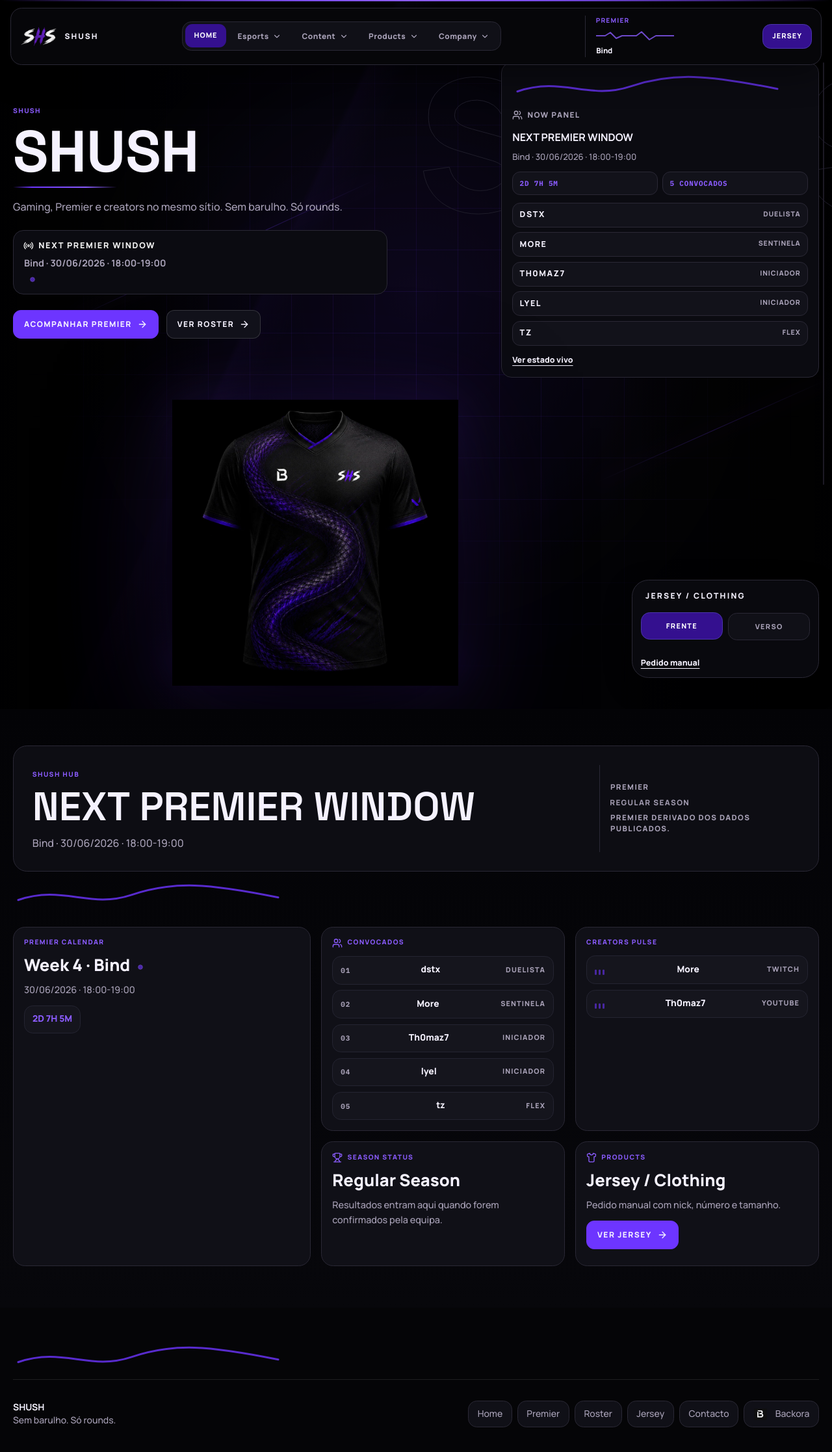
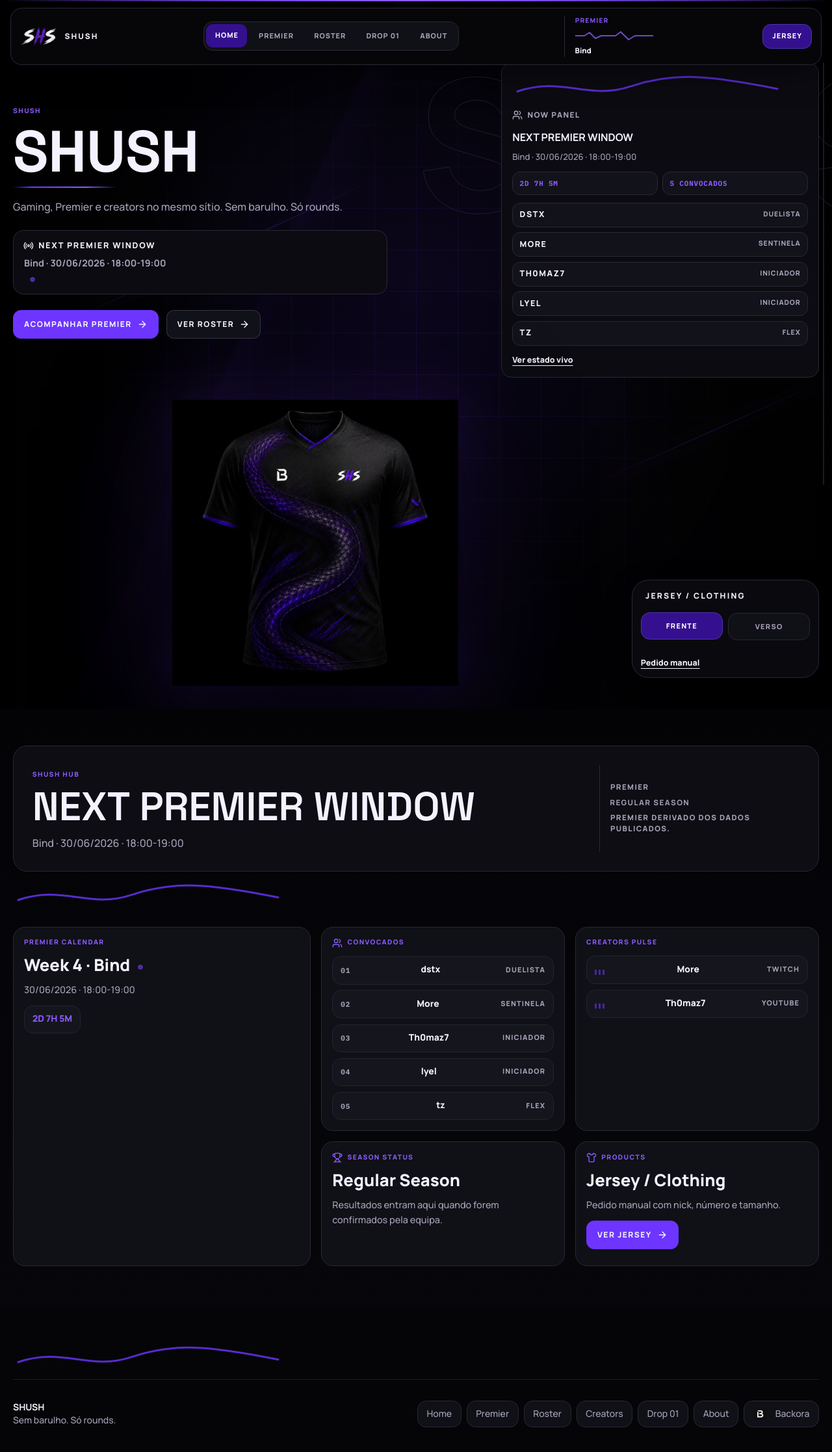
Before and after one commit to dstx11/Shush, a React (Vite) app: page / in a window 1280 px wide. Shown: the top 2234 px of the page at 65% size. Built offline with nearby package versions, Linux system fonts and the light colour scheme.

Commit message:
Simplify public navigation around core SHUSH areas

```diff
--- a/src/data/nav.ts
+++ b/src/data/nav.ts
@@ -1,69 +1,28 @@
-export type NavSubItem = {
-  label: string;
-  href: string;
-  description: string;
-};
-
-export type NavGroup = {
+export type NavItem = {
   id: string;
   label: string;
   href: string;
-  items?: NavSubItem[];
 };
 
-export const navGroups: NavGroup[] = [
+export const navItems: NavItem[] = [
   { id: 'home', label: 'Home', href: '/' },
-  {
-    id: 'esports',
-    label: 'Esports',
-    href: '/esports',
-    items: [
-      { label: 'Overview', href: '/esports', description: 'Mapa competitivo.' },
-      { label: 'Valorant', href: '/esports/valorant', description: 'Divisão ativa.' },
-      { label: 'Premier', href: '/esports/valorant/premier', description: 'Calendário, score e próxima janela.' },
-      { label: 'Roster', href: '/esports/valorant/roster', description: 'Lineup e roles.' },
-      { label: 'Results', href: '/esports/valorant/results', description: 'Últimos jogos.' },
-      { label: 'Tournament Results', href: '/esports/valorant/tournaments', description: 'Fechos de seasons e torneios.' },
-    ],
-  },
-  {
-    id: 'content',
-    label: 'Content',
-    href: '/content',
-    items: [
-      { label: 'Overview', href: '/content', description: 'Creators da SHUSH.' },
-      { label: 'More', href: '/content/more', description: 'Twitch.' },
-      { label: 'Th0maz7', href: '/content/th0maz7', description: 'YouTube.' },
-    ],
-  },
-  {
-    id: 'products',
-    label: 'Products',
-    href: '/products',
-    items: [
-      { label: 'Overview', href: '/products', description: 'Jersey / Clothing.' },
-      { label: 'Jersey', href: '/products/jersey', description: 'Showcase da jersey.' },
-      { label: 'Customização', href: '/products/jersey/custom', description: 'Pedido manual.' },
-    ],
-  },
-  {
-    id: 'company',
-    label: 'Company',
-    href: '/company',
-    items: [
-      { label: 'About', href: '/company', description: 'SHUSH em poucas linhas.' },
-      { label: 'Partners', href: '/company/partners', description: 'Backora e parceiros.' },
-      { label: 'Contact', href: '/company/contact', description: 'Contacto direto.' },
-    ],
-  },
+  { id: 'premier', label: 'Premier', href: '/esports/valorant/premier' },
+  { id: 'roster', label: 'Roster', href: '/esports/valorant/roster' },
+  { id: 'drop', label: 'Drop 01', href: '/products/jersey' },
+  { id: 'about', label: 'About', href: '/company' },
 ];
-
-export const navItems = navGroups.map(({ label, href }) => ({ label, href }));
 
 export const footerLinks = [
   { label: 'Home', href: '/' },
   { label: 'Premier', href: '/esports/valorant/premier' },
   { label: 'Roster', href: '/esports/valorant/roster' },
-  { label: 'Jersey', href: '/products/jersey' },
-  { label: 'Contacto', href: '/company/contact' },
+  { label: 'Creators', href: '/content' },
+  { label: 'Drop 01', href: '/products/jersey' },
+  { label: 'About', href: '/company' },
 ];
+
+/**
+ * Compatibility alias for older components that may still import navGroups.
+ * The public information architecture intentionally stays flat.
+ */
+export const navGroups = navItems;
```
